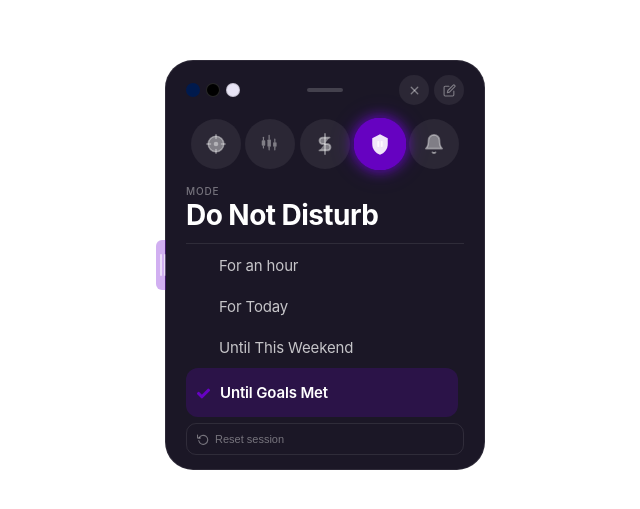
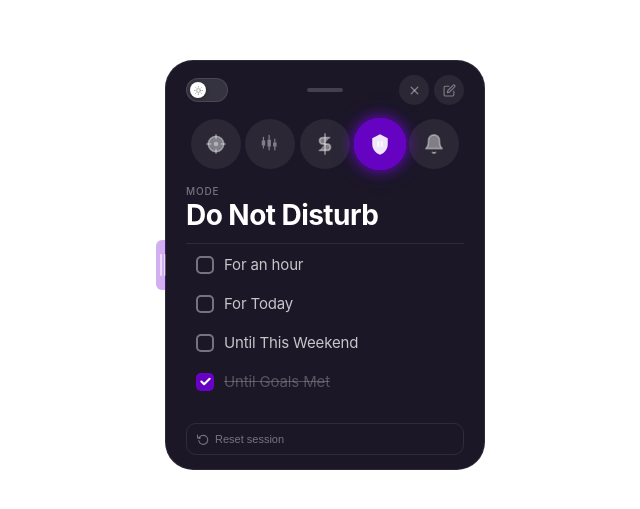
Before and after one commit to Bl3551nq/focus-mode-extended, an Electron app: page src/index.html in a window 1280 px wide. Shown: the part 135-644 px from the top of the page, without its empty margins (315-955 px from the left). Drawn offline with Linux system fonts and the light colour scheme; no server answers.

Commit message:
Add files via upload

```diff
--- a/src/index.html
+++ b/src/index.html
@@ -15,7 +15,7 @@
 html, body {
   width:100%; height:100%;
   display:flex; align-items:center; justify-content:center;
-  overflow:visible;
+  overflow:hidden;
   font-family:-apple-system,'Helvetica Neue',sans-serif;
   user-select:none;
   background: transparent;
@@ -203,24 +203,41 @@ html, body {
 .options.switching{ opacity:0; }
 
 .option{
-  display:flex; align-items:center; gap:8px;
-  padding:11px 10px; border-radius:12px;
+  display:flex; align-items:center; gap:10px;
+  padding:10px 10px; border-radius:12px;
   font-size:15px; font-weight:400; color:var(--text-mid);
   cursor:pointer; transition:background 0.15s; letter-spacing:-0.01em;
 }
 .option:hover{ background:var(--opt-hover); }
 .option:active{ background:var(--opt-active); }
-.option.selected{
-  background:var(--accent-soft);
-  border:1px solid transparent;
-  font-weight:600; color:var(--text);
-  padding:14px 10px;
+
+/* Checkbox box */
+.check-box{
+  width:18px; height:18px; border-radius:5px; flex-shrink:0;
+  border:2px solid var(--text-dim);
+  display:flex; align-items:center; justify-content:center;
+  transition:background 0.18s, border-color 0.18s;
+  background:transparent;
 }
-.check{ width:15px; height:15px; flex-shrink:0; opacity:0; color:var(--accent); }
-.option.selected .check{ opacity:1; }
-.check svg{ width:13px;height:13px;stroke:currentColor;fill:none;stroke-width:3.8;stroke-linecap:round;stroke-linejoin:round; }
+.option.selected .check-box{
+  background:var(--accent);
+  border-color:var(--accent);
+}
+.check-box svg{
+  width:11px; height:11px;
+  stroke:#fff; fill:none; stroke-width:3;
+  stroke-linecap:round; stroke-linejoin:round;
+  opacity:0; transition:opacity 0.15s;
+}
+.option.selected .check-box svg{ opacity:1; }
 
-.opt-text{ flex:1; min-width:0; }
+/* Strikethrough text when checked */
+.opt-text{ flex:1; min-width:0; transition:all 0.2s; }
+.option.selected .opt-text{
+  text-decoration:line-through;
+  color:var(--text-dim);
+  opacity:0.65;
+}
 .opt-input{ flex:1; font-size:15px; font-weight:400; color:var(--text); background:var(--input-bg); border:1px solid var(--input-border); border-radius:7px; padding:2px 7px; outline:none; caret-color:var(--text); display:none; min-width:0; }
 
 .del-btn{ width:20px;height:20px;border-radius:50%;background:var(--del-bg);border:none;cursor:pointer;display:none;align-items:center;justify-content:center;color:var(--del-color);flex-shrink:0;font-size:14px;line-height:1;transition:background 0.15s; }
@@ -427,52 +444,6 @@ body.editing .icon-btn::after{
 .license-hint{ font-size:10px; color:rgba(255,255,255,0.25); text-align:center; }
 
 /* ═══════════════════════════════════════════════════════
-   THEME SWITCHER (multi-theme)
-═══════════════════════════════════════════════════════ */
-.theme-picker{
-  display:flex; gap:6px; align-items:center;
-}
-.theme-dot{
-  width:14px; height:14px; border-radius:50%;
-  cursor:pointer; border:2px solid transparent;
-  transition:transform 0.15s, border-color 0.15s;
-  flex-shrink:0;
-}
-.theme-dot:hover{ transform:scale(1.2); }
-.theme-dot.active{ border-color:#fff; transform:scale(1.15); }
-.theme-dot[data-theme="blue"]   { background:#001a4d; }
-.theme-dot[data-theme="black"]  { background:#000; border:1.5px solid rgba(255,255,255,0.15); }
-.theme-dot[data-theme="light"]  { background:#e8e4f5; border:1.5px solid rgba(0,0,0,0.15); }
-
-/* ═══════════════════════════════════════════════════════
-   COLOR THEMES
-═══════════════════════════════════════════════════════ */
-/* Dark (default) — already defined */
-.card[data-theme="blue"]{
-  background:rgba(0,10,40,0.96);
-  --accent:rgba(0,120,255,0.9); --accent-soft:rgba(0,100,255,0.15);
-  --text:#e8f0ff; --text-dim:rgba(180,200,255,0.4); --text-mid:rgba(180,200,255,0.75);
-  --divider:rgba(255,255,255,0.06); --icon-idle:rgba(255,255,255,0.07);
-  --edit-bg:rgba(255,255,255,0.08); --selected-bg:rgba(0,100,255,0.15);
-  --selected-border:rgba(0,120,255,0.35); --add-bg:rgba(255,255,255,0.05);
-}
-.card[data-theme="black"]{
-  background:rgba(4,4,4,0.99);
-  --accent:rgba(200,200,200,0.9); --accent-soft:rgba(255,255,255,0.08);
-  --text:#fff; --text-dim:rgba(255,255,255,0.3); --text-mid:rgba(255,255,255,0.65);
-  --divider:rgba(255,255,255,0.06); --icon-idle:rgba(255,255,255,0.06);
-  --edit-bg:rgba(255,255,255,0.07); --selected-bg:rgba(255,255,255,0.1);
-  --selected-border:rgba(255,255,255,0.25); --add-bg:rgba(255,255,255,0.04);
-}
-.card[data-theme="light"]{
-  background:rgba(245,245,250,0.98);
-  --accent:rgba(110,0,210,0.9); --accent-soft:rgba(130,0,255,0.12);
-  --text:#111; --text-dim:rgba(0,0,0,0.35); --text-mid:rgba(0,0,0,0.7);
-  --divider:rgba(0,0,0,0.08); --icon-idle:rgba(0,0,0,0.06);
-  --edit-bg:rgba(0,0,0,0.06); --selected-bg:rgba(110,0,210,0.1);
-  --selected-border:rgba(110,0,210,0.3); --add-bg:rgba(0,0,0,0.04);
-}
-
 /* ═══════════════════════════════════════════════════════
    RESET BUTTON
 ═══════════════════════════════════════════════════════ */
@@ -523,11 +494,21 @@ button, input, .option, .icon-btn, .edit-toggle, .close-btn,
   <!-- Top bar: theme switch | minimize pill | edit button -->
   <div class="top-bar" id="top-bar">
 
-    <!-- Theme picker (left) -->
-    <div class="theme-picker" id="theme-picker">
-      <div class="theme-dot active" data-theme="blue"  onclick="setTheme('blue')"  title="Deep Blue"></div>
-      <div class="theme-dot"        data-theme="black" onclick="setTheme('black')" title="Pure Black"></div>
-      <div class="theme-dot"        data-theme="light" onclick="setTheme('light')" title="White"></div>
+    <!-- Theme toggle (left) -->
+    <div class="theme-switch" id="theme-switch" onclick="toggleTheme()">
+      <div class="theme-switch-knob" id="theme-knob">
+        <svg id="theme-icon" viewBox="0 0 24 24">
+          <circle cx="12" cy="12" r="5"/>
+          <line x1="12" y1="1" x2="12" y2="3"/>
+          <line x1="12" y1="21" x2="12" y2="23"/>
+          <line x1="4.22" y1="4.22" x2="5.64" y2="5.64"/>
+          <line x1="18.36" y1="18.36" x2="19.78" y2="19.78"/>
+          <line x1="1" y1="12" x2="3" y2="12"/>
+          <line x1="21" y1="12" x2="23" y2="12"/>
+          <line x1="4.22" y1="19.78" x2="5.64" y2="18.36"/>
+          <line x1="18.36" y1="5.64" x2="19.78" y2="4.22"/>
+        </svg>
+      </div>
     </div>
 
     <!-- Minimize pill (center — absolute) -->
@@ -646,7 +627,7 @@ button, input, .option, .icon-btn, .edit-toggle, .close-btn,
 
 <script>
 /* ─── State ─────────────────────────────────────────── */
-let currentMode='sync', editMode=false, currentTheme='blue';
+let currentMode='sync', editMode=false, isLight=false;
 
 /* ═══════════════════════════════════════════════════════
    LICENSE
@@ -677,26 +658,7 @@ async function activateLicense(){
   }
 }
 
-/* ═══════════════════════════════════════════════════════
-   THEMES
-═══════════════════════════════════════════════════════ */
-function setTheme(theme){
-  currentTheme = theme;
-  const card = document.getElementById('card');
-  card.setAttribute('data-theme', theme);
-  // Update active dot
-  document.querySelectorAll('.theme-dot').forEach(d => {
-    d.classList.toggle('active', d.dataset.theme === theme);
-  });
-  // Light theme adjustments
-  const isLight = theme === 'light';
-  card.classList.toggle('light', isLight);
-  // Picker dots contrast on light
-  document.querySelector('.theme-picker').style.filter = isLight ? 'none' : 'none';
-  autoSave();
-}
 
-/* ═══════════════════════════════════════════════════════
 /* ═══════════════════════════════════════════════════════
    RESET CHECKLIST
 ═══════════════════════════════════════════════════════ */
@@ -916,7 +878,7 @@ function commitTitle(){
 }
 
 /* ─── Options ────────────────────────────────────────── */
-function checkHTML(){return`<span class="check"><svg viewBox="0 0 16 16"><polyline points="2,8 6,12 14,4"/></svg></span>`;}
+function checkHTML(){return`<span class="check-box"><svg viewBox="0 0 16 16"><polyline points="2,8 6,12 14,4"/></svg></span>`;}
 
 function renderOptions(mode, forceIdx){
   const list=document.getElementById('options-list');
@@ -1098,7 +1060,7 @@ if (window.electronAPI) {
 function saveState(){
   localStorage.setItem('fm_modes',       JSON.stringify(MODES));
   localStorage.setItem('fm_mode',        currentMode);
-  localStorage.setItem('fm_theme',       currentTheme);
+  localStorage.setItem('fm_theme',       isLight ? '1' : '0');
   localStorage.setItem('fm_width',       document.getElementById('card').offsetWidth);
   localStorage.setItem('fm_icons',       JSON.stringify(iconAssignments));
   const sel = document.querySelector('#options-list .option.selected');
@@ -1122,8 +1084,7 @@ function loadState(){
   } catch(e){}
   const mode = localStorage.getItem('fm_mode');
   if(mode && MODES[mode]) currentMode = mode;
-  const savedTheme = localStorage.getItem('fm_theme') || 'dark';
-  currentTheme = savedTheme;
+  isLight = localStorage.getItem('fm_theme') === '1';
   try{
     const savedIcons = localStorage.getItem('fm_icons');
     if(savedIcons) iconAssignments = {...iconAssignments, ...JSON.parse(savedIcons)};
@@ -1136,8 +1097,12 @@ function autoSave(){ requestAnimationFrame(saveState); }
 try{ const s=localStorage.getItem('fm_modes'); if(s&&JSON.parse(s)?.alerts?.accent?.includes('220,90')) localStorage.removeItem('fm_modes'); }catch(e){}
 loadState();
 
-// Apply saved theme
-setTheme(currentTheme);
+// Restore theme
+if(isLight){
+  document.getElementById('card').classList.add('light');
+  document.getElementById('theme-knob').innerHTML = `<svg id="theme-icon" viewBox="0 0 24 24"><path d="M21 12.79A9 9 0 1 1 11.21 3 7 7 0 0 0 21 12.79z"/></svg>`;
+  document.getElementById('theme-knob').style.transform = 'translateX(18px)';
+}
 
 // Restore icons
 initIcons();
```
